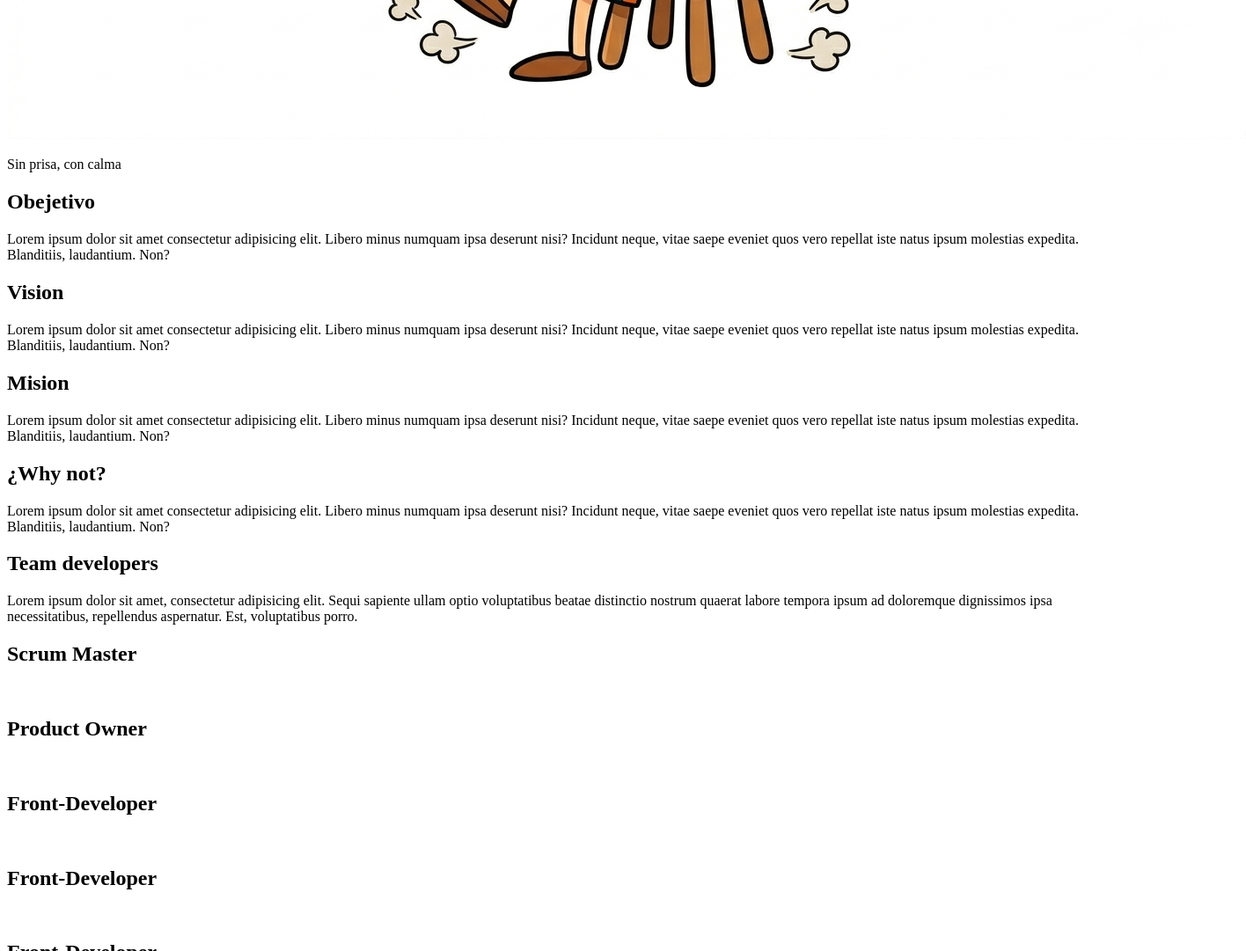
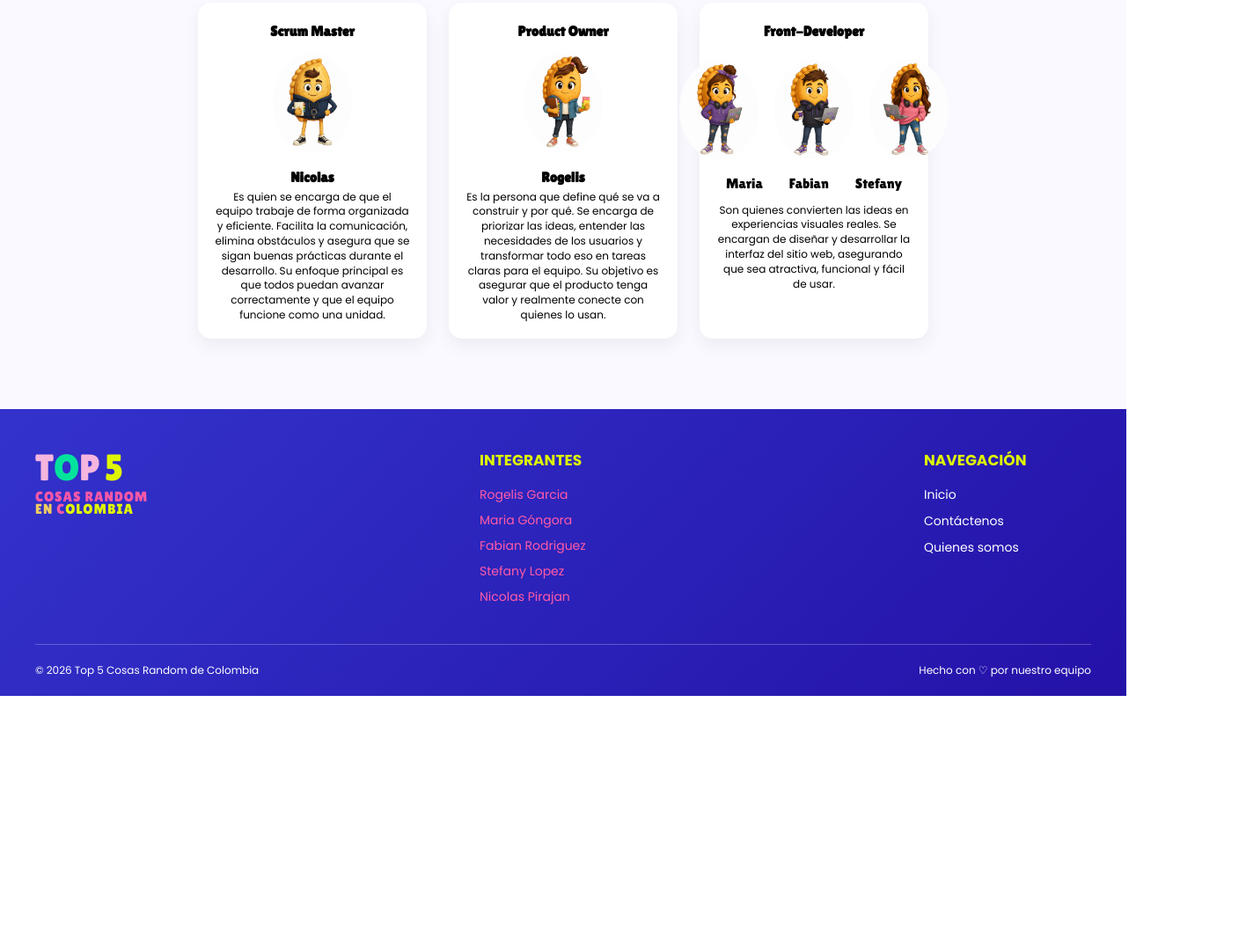
Before and after one commit to MarGongora20/BLOG, a plain HTML site: page quienes-somos.html in a window 1280 px wide. Shown: the part 1719-2800 px from the top of the page at 88% size, 1416 px wide, since content can reach past the window. After the commit the page ends 2510 px from the top, so only its background shows below. Drawn offline with Linux system fonts and the light colour scheme.

Commit message:
estilos e infomracion

```diff
--- a/quienes-somos.html
+++ b/quienes-somos.html
@@ -1,23 +1,44 @@
 <!DOCTYPE html>
 <html lang="en">
+
 <head>
     <meta charset="UTF-8">
     <meta name="viewport" content="width=device-width, initial-scale=1.0">
+    <link rel="preconnect" href="https://fonts.googleapis.com">
+    <link rel="preconnect" href="https://fonts.gstatic.com" crossorigin>
+    <link href="https://fonts.googleapis.com/css2?family=Lilita+One&family=Poppins:wght@400;600;700&display=swap"
+        rel="stylesheet">
     <link rel="stylesheet" href="style.css">
     <title>TOP 5</title>
 </head>
+
 <body>
-    <nav></nav>
+    <nav>
+        <div>
+            <span class="top">T<span class="O">O</span>P</span>
+            <span class="cinco">5</span>
+            <p class="cosas-random">COSAS RANDOM <br><span class="En">EN</span> <span class="C">C</span><span
+                    class="olombia">OLOMBIA</span> </p>
+        </div>
+        <ul>
+            <li> <a href="index.html">Inicio</a></li>
+            <li><a href="contacto.html">Contáctenos</a></li>
+            <li><a href="quienes-somos.html">Quiénes somos</a></li>
+        </ul>
+        <button>SUSCRIBETE ♡</button>
+    </nav>
 
     <section class="principal-nosotros">
         <div>
             <h1>Confirmado por chayanne, somos los más bacanos</h1>
-            <p>Este es un espacio 100% libre de humos y solo queremos parchearnos un rato y que nos stalkees con ganas</p>
+            <p>Este es un espacio 100% libre de humos y solo queremos parchearnos un rato y que nos stalkees con ganas
+            </p>
         </div>
         <div id="img-principal-nosotros">
             <div>
                 <h1>¡ADVERTENCIA!</h1>
-                <p>El contenido a continuacion es de caracter sensible pero apto pa todo el mundo pero como buenos ciudadanos te daremos unas cuantas recomendaciones.</p>
+                <p>El contenido a continuacion es de caracter sensible pero apto pa todo el mundo pero como buenos
+                    ciudadanos te daremos unas cuantas recomendaciones.</p>
             </div>
             <div>
                 <h1>Recomendacion 1</h1>
@@ -33,51 +54,118 @@
     </section>
     <section class="motivo-pagina">
         <div>
-            <h1>Obejetivo</h1>
-            <p>Lorem ipsum dolor sit amet consectetur adipisicing elit. Libero minus numquam ipsa deserunt nisi? Incidunt neque, vitae saepe eveniet quos vero repellat iste natus ipsum molestias expedita. Blanditiis, laudantium. Non?</p>
+            <h1>Objetivo</h1>
+            <p>Queremos crear un espacio donde puedas descubrir Colombia de una forma diferente: a través de rankings
+                “Top 5” que informan, entretienen y despiertan tu curiosidad. Nuestro objetivo es que cada visita te
+                deje algo nuevo, interesante y fácil de recordar.</p>
         </div>
         <div>
             <h1>Vision</h1>
-             <p>Lorem ipsum dolor sit amet consectetur adipisicing elit. Libero minus numquam ipsa deserunt nisi? Incidunt neque, vitae saepe eveniet quos vero repellat iste natus ipsum molestias expedita. Blanditiis, laudantium. Non?</p>
+            <p>Aspiramos a convertirnos en una plataforma referente para quienes buscan contenido ligero, interesante y
+                auténtico sobre Colombia. Queremos crecer junto a nuestra comunidad, llegando a más personas dentro y
+                fuera del país, conectándolas con lo mejor de nuestra cultura.</p>
         </div>
         <div>
             <h1>Mision</h1>
-             <p>Lorem ipsum dolor sit amet consectetur adipisicing elit. Libero minus numquam ipsa deserunt nisi? Incidunt neque, vitae saepe eveniet quos vero repellat iste natus ipsum molestias expedita. Blanditiis, laudantium. Non?</p>
+            <p>Aspiramos a convertirnos en una plataforma referente para quienes buscan contenido ligero, interesante y
+                auténtico sobre Colombia. Queremos crecer junto a nuestra comunidad, llegando a más personas dentro y
+                fuera del país, conectándolas con lo mejor de nuestra cultura.</p>
         </div>
         <div>
             <h1>¿Why not?</h1>
-             <p>Lorem ipsum dolor sit amet consectetur adipisicing elit. Libero minus numquam ipsa deserunt nisi? Incidunt neque, vitae saepe eveniet quos vero repellat iste natus ipsum molestias expedita. Blanditiis, laudantium. Non?</p>
+            <p>Porque creemos que aprender puede ser entretenido. ¿Por qué no descubrir cosas nuevas mientras te
+                diviertes? ¿Por qué no conocer más sobre Colombia en pocos minutos y de forma diferente? Este espacio
+                nace justamente de esa idea: hacer de lo cotidiano algo curioso, compartible y memorable.</p>
         </div>
     </section>
     <section class="grupo-desarrollo">
         <div>
             <h1>Team developers</h1>
-            <p>Lorem ipsum dolor sit amet, consectetur adipisicing elit. Sequi sapiente ullam optio voluptatibus beatae distinctio nostrum quaerat labore tempora ipsum ad doloremque dignissimos ipsa necessitatibus, repellendus aspernatur. Est, voluptatibus porro.</p>
+            <p>
+                Somos un equipo apasionado por el desarrollo, trabajando bajo metodología Scrum para organizarnos,
+                colaborar mejor y avanzar de forma constante. Nos gusta construir cosas que no solo funcionen bien, sino
+                que también conecten con las personas. Entre ideas, código y creatividad, buscamos siempre mejorar y
+                aportar valor real en cada detalle del proyecto.
+            </p>
         </div>
         <div id="contenedor-img-nosotros">
             <div id="persona1">
                 <h1>Scrum Master</h1>
-                <img src="" alt="">
+                <img src="./imagenes/nicolas.png" alt="">
+                <h1>Nicolas</h1>
+                <p>Es quien se encarga de que el equipo trabaje de forma organizada y eficiente. Facilita la
+                    comunicación, elimina obstáculos y asegura que se sigan buenas prácticas durante el desarrollo. Su
+                    enfoque principal es que todos puedan avanzar correctamente y que el equipo funcione como una
+                    unidad.</p>
             </div>
             <div>
                 <h1>Product Owner</h1>
-                <img src="" alt="">
+                <img src="./imagenes/rogelis.png" alt="">
+                <h1>Rogelis</h1>
+                <p>Es la persona que define qué se va a construir y por qué. Se encarga de priorizar las ideas, entender
+                    las necesidades de los usuarios y transformar todo eso en tareas claras para el equipo. Su objetivo
+                    es asegurar que el producto tenga valor y realmente conecte con quienes lo usan.</p>
             </div>
-            <div>
+            <div id="contenedor-desarrolladores">
+
                 <h1>Front-Developer</h1>
-                <img src="" alt="">
+
+                <div class="imagenes-devs">
+                    <img src="./imagenes/maria.png" alt="">
+                    <img src="./imagenes/fabian.png" alt="">
+                    <img src="./imagenes/stefany.png" alt="">
+                </div>
+
+                <div class="nombres-devs">
+                    <span>Maria</span>
+                    <span>Fabian</span>
+                    <span>Stefany</span>
+                </div>
+
+                <p>
+                    Son quienes convierten las ideas en experiencias visuales reales. Se encargan de diseñar y
+                    desarrollar la interfaz del sitio web, asegurando que sea atractiva, funcional y fácil de usar.
+                </p>
+
             </div>
-            <div>
-                <h1>Front-Developer</h1>
-                <img src="" alt="">
-            </div>
-            <div>
-                <h1>Front-Developer</h1>
-                <img src="" alt="">
-            </div>
+
         </div>
     </section>
 
-    <footer></footer>
+    <footer class="footer">
+        <div class="footer-contenido">
+            <div class="footer-logo">
+                <div>
+                    <span class="top">T<span class="O">O</span>P</span>
+                    <span class="cinco">5</span>
+                </div>
+
+                <p class="cosas-random">
+                    COSAS RANDOM<br>
+                    <span class="En">EN</span>
+                    <span class="C">C</span><span class="olombia">OLOMBIA</span>
+                </p>
+            </div>
+            <div class="footer-integrantes">
+                <h3 class="integrantes">Integrantes</h3>
+                <p class="integrante rogelis">Rogelis Garcia</p>
+                <p class="integrante maria">Maria Góngora</p>
+                <p class="integrante fabian">Fabian Rodriguez</p>
+                <p class="integrante stefany">Stefany Lopez</p>
+                <p class="integrante nicolas">Nicolas Pirajan</p>
+            </div>
+            <div class="footer-enlaces">
+                <h3 class="navegacion">Navegación</h3>
+                <a href="index.html">Inicio</a>
+                <a href="contacto.html">Contáctenos</a>
+                <a href="quienes-somos.html">Quienes somos</a>
+            </div>
+        </div>
+        <div class="footer-inferior">
+            <p class="copy">© 2026 Top 5 Cosas Random de Colombia</p>
+            <p class="amor">Hecho con ♡ por nuestro equipo</p>
+        </div>
+    </footer>
 </body>
+
 </html>
--- a/style.css
+++ b/style.css
@@ -0,0 +1,415 @@
+* {
+    margin: 0;
+    padding: 0;
+    box-sizing: border-box;
+}
+nav a, nav button{
+    font-family: "Poppins",sans-serif;
+}
+nav{
+    background-color: #3333cc;
+    display: flex;
+    justify-content: space-between;
+    padding: 15px 30px;
+    align-items: center;
+    position: sticky;
+    top: 0;
+}
+nav a{
+    position: relative;
+    display: inline-block;
+    transition: transform 0.25s ease;
+}
+nav a::after{
+    content: "";
+    position: absolute;
+    left: 50%;
+    bottom: -6px;
+    width: 0;
+    height: 2px;
+    background-color: #dff700;
+    transform: translateX(-50%);
+    transition: width 0.25s ease;
+}
+nav a:hover{
+    transform: scale(1.08);
+}
+nav a:hover::after{
+    width: 100%;
+}
+ul {
+    display: flex;
+    list-style: none;
+    gap: 80px;
+}
+a {
+    color: white;
+    text-decoration: none;
+}
+
+.top,.cinco,.cosas-random{
+    font-family: "Lilita One",sans-serif;
+}
+
+.top{
+    color: #f4b5de;
+}
+.cinco{
+    color: #dff700;
+}
+.O{
+    color: #03e29d;
+}
+
+.cosas-random{
+    color:#fa58a7 ;
+}
+.En{
+    color: #efca62;
+}
+.olombia{
+    color: #dff700;
+}
+button{
+    background-color: #dff700;
+    border-radius: 20px;
+    color: black;
+    border: none;
+    padding: 20px;
+}
+.footer {
+    background: linear-gradient(135deg, #3333cc, #2412a8);
+    color: white;
+    padding: 45px 40px 20px;
+    font-family: "Poppins", sans-serif;
+}
+.footer-contenido {
+    max-width: 1200px;
+    margin: 0 auto;
+    display: flex;
+    justify-content: space-between;
+    align-items: flex-start;
+    gap: 60px;
+}
+.footer-logo {
+    min-width: 190px;
+}
+.footer-logo .top,
+.footer-logo .cinco {
+    font-size: 42px;
+    line-height: 1;
+}
+.footer-logo .cosas-random {
+    margin-top: 5px;
+    font-size: 16px;
+    line-height: 0.9;
+    letter-spacing: 1px;
+}
+.footer-integrantes,
+.footer-enlaces {
+    min-width: 190px;
+}
+.footer .integrantes,
+.footer .navegacion {
+    color: #dff700;
+    font-size: 17px;
+    margin-bottom: 16px;
+    text-transform: uppercase;
+}
+.footer-integrantes .integrante {
+    margin-bottom: 8px;
+    font-size: 14px;
+    cursor: default;
+}
+.footer-enlaces {
+    display: flex;
+    flex-direction: column;
+    align-items: flex-start;
+}
+.footer-enlaces a {
+    position: relative;
+    display: inline-block;
+    margin-bottom: 9px;
+    font-size: 14px;
+    color: white;
+    transition: color 0.25s ease, transform 0.25s ease;
+}
+.footer-enlaces a::after {
+    content: "";
+    position: absolute;
+    left: 0;
+    bottom: -2px;
+    width: 0;
+    height: 2px;
+    background-color: #dff700;
+    transition: width 0.25s ease;
+}
+.footer-enlaces a:hover {
+    color: #dff700;
+    transform: translateX(5px);
+}
+.footer-enlaces a:hover::after {
+    width: 100%;
+}
+.footer-inferior {
+    max-width: 1200px;
+    margin: 35px auto 0;
+    padding-top: 20px;
+    border-top: 1px solid rgba(255, 255, 255, 0.25);
+    display: flex;
+    justify-content: space-between;
+    gap: 20px;
+}
+.footer .copy,
+.footer .amor {
+    color: white;
+    font-size: 12px;
+}
+.footer-integrantes .integrante {
+    animation: rainbow 5s linear infinite;
+    transition: transform 0.25s ease;
+}
+.rogelis {
+    animation-delay: 0s;
+}
+
+.maria {
+    animation-delay: -1s;
+}
+.fabian {
+    animation-delay: -2s;
+}
+.stefany {
+    animation-delay: -3s;
+}
+.nicolas {
+    animation-delay: -4s;
+}
+.footer-integrantes .integrante:hover {
+    transform: translateX(6px) scale(1.05);
+    animation-play-state: paused;
+}
+@keyframes rainbow {
+    0% {
+        color: #ff5ba7;
+    }
+    20% {
+        color: #ffc857;
+    }
+    40% {
+        color: #00e0a4;
+    }
+    60% {
+        color: #b9f500;
+    }
+    80% {
+        color: #9b7cff;
+    }
+    100% {
+        color: #ff5ba7;
+    }
+}
+
+/* =========================
+   SECCION PRINCIPAL NOSOTROS
+========================= */
+.principal-nosotros {
+    display: flex;
+    justify-content: space-between;
+    align-items: center;
+    padding: 80px 60px;
+    gap: 40px;
+    background: #f9f9ff;
+}
+
+.principal-nosotros h1 {
+    font-family: "Lilita One", sans-serif;
+    font-size: 42px;
+    color: #3333cc;
+    margin-bottom: 20px;
+}
+
+.principal-nosotros p {
+    font-family: "Poppins", sans-serif;
+    font-size: 16px;
+    max-width: 500px;
+}
+
+/* TARJETAS DE ADVERTENCIA */
+#img-principal-nosotros {
+    display: flex;
+    flex-direction: column;
+    gap: 20px;
+}
+
+#img-principal-nosotros > div {
+    background: white;
+    padding: 20px;
+    border-radius: 15px;
+    box-shadow: 0px 10px 25px rgba(0,0,0,0.08);
+    transition: transform 0.25s ease;
+}
+
+#img-principal-nosotros > div:hover {
+    transform: translateY(-5px);
+}
+
+/* 🔥 IMAGENES MAS GRANDES */
+#img-principal-nosotros img {
+    width: 100px;
+    margin: 10px 0;
+}
+
+/* =========================
+   SECCION OBJETIVO / MISION
+========================= */
+.motivo-pagina {
+    display: grid;
+    grid-template-columns: repeat(4, 1fr);
+    gap: 25px;
+    padding: 80px 60px;
+    background: white;
+}
+
+.motivo-pagina div {
+    background: #f4f4ff;
+    padding: 25px;
+    border-radius: 15px;
+    transition: all 0.25s ease;
+}
+
+.motivo-pagina div:hover {
+    transform: translateY(-6px);
+    background: #3333cc;
+    color: white;
+}
+
+.motivo-pagina h1 {
+    font-family: "Lilita One", sans-serif;
+    margin-bottom: 10px;
+}
+
+.motivo-pagina p {
+    font-family: "Poppins", sans-serif;
+    font-size: 14px;
+}
+
+/* =========================
+   SECCION TEAM
+========================= */
+.grupo-desarrollo {
+    padding: 80px 60px;
+    background: #f9f9ff;
+    text-align: center;
+}
+
+.grupo-desarrollo > div:first-child h1 {
+    font-family: "Lilita One", sans-serif;
+    font-size: 38px;
+    color: #3333cc;
+}
+
+.grupo-desarrollo > div:first-child p {
+    margin: 10px auto 40px;
+    max-width: 600px;
+    font-family: "Poppins", sans-serif;
+}
+
+/* CONTENEDOR GENERAL */
+#contenedor-img-nosotros {
+    display: flex;
+    flex-wrap: wrap;
+    justify-content: center;
+    gap: 25px;
+}
+
+/* TARJETAS PERSONAS */
+#contenedor-img-nosotros > div {
+    background: white;
+    padding: 18px;
+    border-radius: 15px;
+    width: 260px;
+    box-shadow: 0px 8px 20px rgba(0,0,0,0.06);
+    transition: transform 0.2s ease;
+}
+
+#contenedor-img-nosotros > div:hover {
+    transform: translateY(-5px);
+}
+
+#contenedor-img-nosotros img {
+    width: 90px;
+    border-radius: 50%;
+    margin: 10px 0;
+}
+
+#contenedor-img-nosotros h1 {
+    font-family: "Lilita One", sans-serif;
+    font-size: 16px;
+    margin: 5px 0;
+}
+
+#contenedor-img-nosotros p {
+    font-family: "Poppins", sans-serif;
+    font-size: 12px;
+    line-height: 1.4;
+}
+
+/* =========================
+   FRONT DEVELOPERS (HORIZONTAL)
+========================= */
+#contenedor-desarrolladores {
+    width: 100%;
+    display: flex;
+    flex-direction: column;
+    align-items: center;
+    gap: 8px;
+}
+
+/* TITULO */
+#contenedor-desarrolladores h1 {
+    font-size: 16px;
+    margin-bottom: 5px;
+}
+
+/* IMAGENES EN FILA */
+.imagenes-devs {
+    display: flex;
+    justify-content: center;
+    gap: 18px;
+}
+
+/* IMAGENES */
+.imagenes-devs img {
+    width: 75px;
+    border-radius: 50%;
+    transition: transform 0.2s ease;
+}
+
+.imagenes-devs img:hover {
+    transform: scale(1.08);
+}
+
+/* NOMBRES */
+.nombres-devs {
+    display: flex;
+    justify-content: center;
+    gap: 30px;
+    color: #000000;
+
+}
+
+.nombres-devs span {
+    font-family: "Lilita One", sans-serif;
+    font-size: 16px;
+
+}
+
+/* TEXTO */
+#contenedor-desarrolladores p {
+    font-size: 12px;
+    text-align: center;
+    max-width: 220px;
+    line-height: 1.4;
+    margin-top: 5px;
+}
```
Also changed, not shown: imagenes/fabian.png (added), imagenes/maria.png (added), imagenes/nicolas.png (added), imagenes/rogelis.png (added), imagenes/stefany.png (added).
